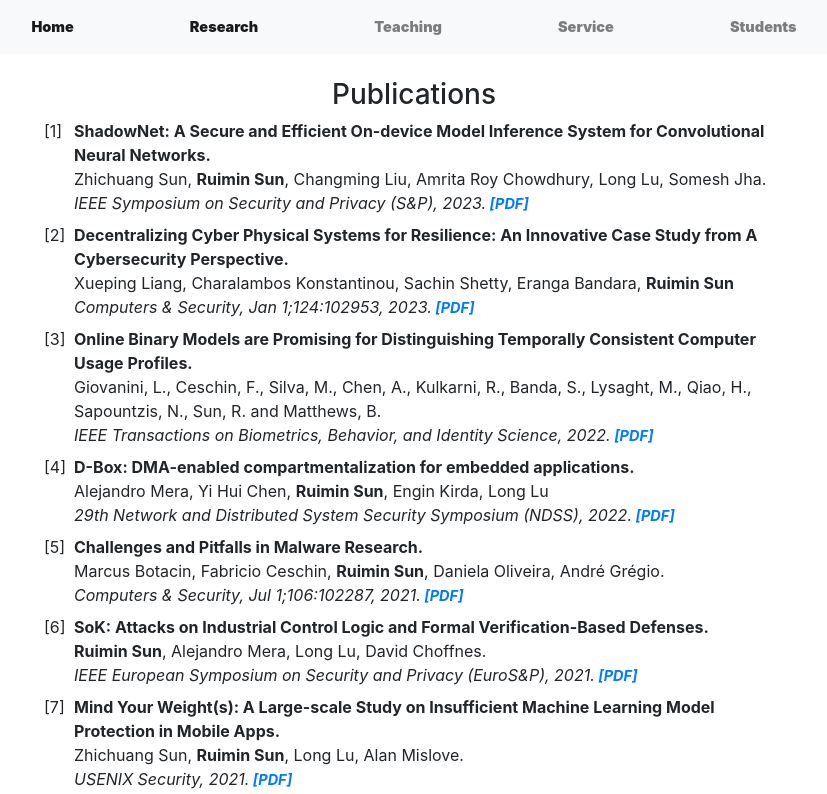
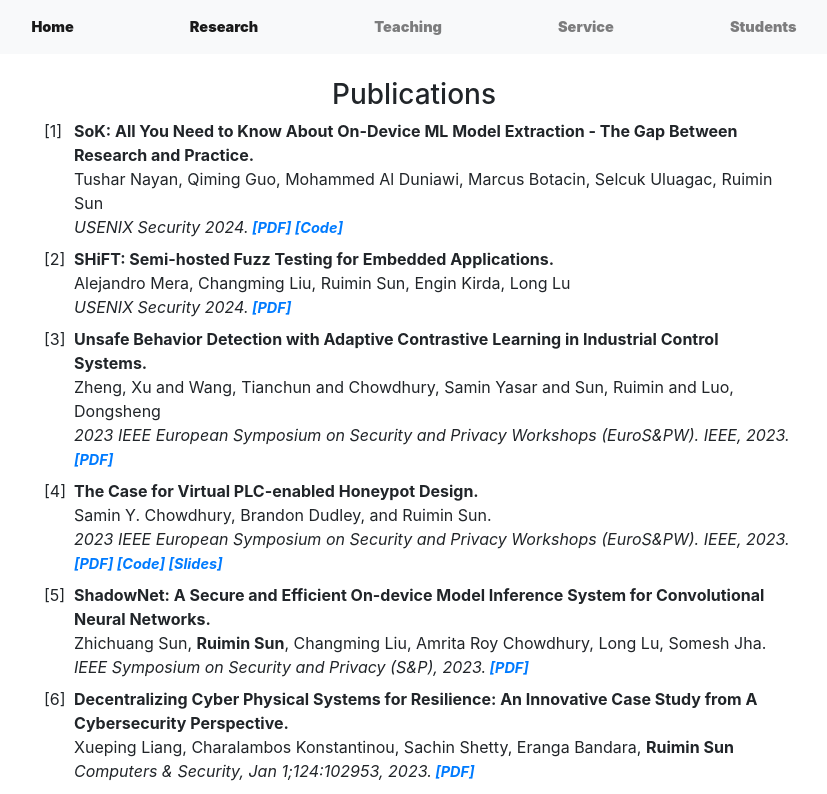
Before and after one commit to gracesrm/gracesrm.github.io, a React (Create React App) app: page /research in a window 1280 px wide. Shown: the top 794 px of the page, without its empty margins (226-1053 px from the left). Built offline with nearby package versions, Linux system fonts and the light colour scheme.

Commit message:
update news and research

```diff
--- a/src/Home/News.jsx
+++ b/src/Home/News.jsx
@@ -16,7 +16,8 @@
             </Row>
             <ParagraphContainer>
                 <ul className='ul_margin_bottom'>
-
+                    <li className='text-left'><b className="label_news ">Paper</b>&nbsp;[Mar. 2024] Our paper "SoK: All You Need to Know About On-Device ML Model Extraction - The Gap Between Research and Practice" is accepted by Usenix Security 2024. Congratulations Tushar!</li>
+                    <li className='text-left'><b className="label_news ">Paper</b>&nbsp;[Mar. 2024] Our paper "SHiFT: Semi-hosted Fuzz Testing for Embedded Applications" is accepted by Usenix Security 2024. Congratulations Alejandro!</li>
                     <li className='text-left'>[Jul. 2023] Our <i>ADvanced education and research for Machine learning-driven critical Infrastructure REsilience (ADMIRE) Center</i> (PI: Hadi Amini) is Awarded by DHS. Congratulations to the team!</li>
                     <li className='text-left'>[Jul. 2023] Our paper <a href="https://www.computer.org/csdl/proceedings-article/eurospw/2023/272000a351/1OFtfz6r864">The Case for Virtual PLC-enabled Honeypot Design</a> has been awarded the <b className="label_news ">Best Paper Award</b>&nbsp; by RICSS @EuroS&P. Congratulations to Samin and Brandon!</li>
                     <li className='text-left'>[Jul. 2023] Our paper <a href="https://www.computer.org/csdl/proceedings-article/eurospw/2023/272000a363/1OFtfAJLVx6">Unsafe Behavior Detection with Adaptive Contrastive Learning in Industrial Control Systems</a> has been accepted by RICSS @EuroS&P. Congratulations to the team!</li>
@@ -24,6 +25,12 @@
                     <li className="text-left"><b className="label_news ">CFP</b>&nbsp;[Jan. 2023] I'm chairing the 1st <a href="https://ricssworkshop.github.io/">workshop on Re-design Industrial Control Systems with Security (RICSS)</a>, happening on July 7, 2023, in Delft, Netherlands, co-located with IEEE EuroS&P 2023. Consider submit your paper <a href="https://ricssworkshop.github.io/cfp.html">CFP</a>. </li>
                     <li className="text-left">[Jan. 2023] Our proposal <i>Trustworthy Lifecycle Modeling of CPS using Formal Methods</i> is funded by NSF CITES. </li>
                     <li className="text-left">[Dec. 2022] Our work <a href="">ShadowNet: A Secure and Efficient On-device Model Inference System for Convolutional Neural Networks</a> is going to appear in IEEE S&P 2023. </li>
+                    </ul>
+                <Collapse in={!showText}>
+                    <div onClick={() => setShowText(!showText)} style={{'margin_bottom': '5em'}}>[<b><u>See more</u></b>]</div>
+                </Collapse>
+                <Collapse in={showText}>
+                <ul>
                     <li className="text-left">[June 2022] Our work <a href="https://ieeexplore.ieee.org/document/9786768">Online Binary Models are Promising for Distinguishing Temporally Consistent Computer Usage Profiles</a> is accepted by IEEE Transactions on Biometrics, Behavior, and Identity Science.</li>
                     <li className="text-left"><b className="label_news ">CFP</b>&nbsp;[May 2022] I'm serving as Guest Editor at Special Issue on Memory-based Malware and other Unconventional Threats at ACM Journal <a href="https://dl.acm.org/journal/dtrap">Digital Threats: Research and Practice</a>.</li>
                     <li className="text-left">[April 2022] Our work <a href="https://www.ndss-symposium.org/ndss-paper/auto-draft-258/"> D-Box: DMA-enabled compartmentalization for embedded applications </a> is presented at NDSS 2022.</li>
@@ -32,12 +39,6 @@
                     <li className="text-left">[Mar 2021] I'm going to teach CS 3740 - Systems Security at Northeastern University. </li>
                     <li className="text-left">[Mar 2021] Our <a href={require("../Downloads/paper/sok_preprint.pdf")}>Sok study</a> on PLC attacks and formal verifiation-based protection is to appear at <a href="http://www.ieee-security.org/TC/EuroSP2021/">EuroS&P'21</a>. </li>
                     <li className="text-left">[Jan 2021] Our <a href="https://arxiv.org/pdf/2002.07687.pdf">large-scale study</a> on the (in)security of on-device machine learning models is to appear at <a href="https://www.usenix.org/conference/usenixsecurity21">USENIX Security'21.</a>. </li>
-                </ul>
-                <Collapse in={!showText}>
-                    <div onClick={() => setShowText(!showText)} style={{'margin_bottom': '5em'}}>[<b><u>See more</u></b>]</div>
-                </Collapse>
-                <Collapse in={showText}>
-                <ul>
                     <li className="text-left">[June 2020] Our work on Mind Your Weight(s): A Large-scale Study on Insufficient Machine Learning Model Protection in Mobile Apps is presented at webinar of Future of Privacy Forum <a href="https://fpf.org/">(FPF)</a>. </li>
                     <li className="text-left">[May 2020] Our work on praise for defensive programing is accepted by <a href="https://ieeexplore.ieee.org/xpl/RecentIssue.jsp?punumber=8858">TDSC</a>. </li>
                     <li className="text-left">[May 2020] Our work on MITOS: Optimal Decisioning for the Indirect Flow Propagation Dilemma in Dynamic Information Flow Tracking is accepted by <a href="https://icdcs2020.sg/">ICDCS</a>. </li>
--- a/src/Research/index.jsx
+++ b/src/Research/index.jsx
@@ -48,10 +48,47 @@
 const publications = () => (
     <ol reversed>
         <li className="text-left li_padding_bottom">
+            <dt>SoK: All You Need to Know About On-Device ML Model Extraction - The Gap Between Research and Practice.</dt>
+            <div>Tushar Nayan, Qiming Guo, Mohammed Al Duniawi, Marcus Botacin, Selcuk Uluagac, Ruimin Sun</div>
+            <div><em>USENIX Security 2024.
+            <a href={"https://drive.google.com/file/d/1FnUENEsZfO1-D4zlqxKkNaDmSmdCtRhq/view?usp=sharing"}> [PDF]</a>
+            <a href={"https://github.com/sys-ris3/ML_Extraction_Sok"}> [Code]</a>
+            {/* <a href={""}> [Slides]</a> */}
+            </em></div>
+        </li>
+        <li className="text-left li_padding_bottom">
+            <dt>SHiFT: Semi-hosted Fuzz Testing for Embedded Applications.</dt>
+            <div>Alejandro Mera, Changming Liu, Ruimin Sun, Engin Kirda, Long Lu</div>
+            <div><em>USENIX Security 2024.
+            <a href={"https://drive.google.com/file/d/18KLN-7W6ofk_mWESJ_Qq97pYwS54A2y9/view?usp=sharing"}> [PDF]</a>
+            {/* <a href={""}> [Code]</a>
+            <a href={""}> [Slides]</a> */}
+            </em></div>
+        </li>
+        <li className="text-left li_padding_bottom">
+            <dt>Unsafe Behavior Detection with Adaptive Contrastive Learning in Industrial Control Systems.</dt>
+            <div>Zheng, Xu and Wang, Tianchun and Chowdhury, Samin Yasar and Sun, Ruimin and Luo, Dongsheng</div>
+            <div><em>2023 IEEE European Symposium on Security and Privacy Workshops (EuroS&PW). IEEE, 2023.
+            <a href={"https://drive.google.com/file/d/1aNYjXjSzhHvkVYECAaUQpD6KpGPxPMo1/view?usp=sharing"}> [PDF]</a>
+            {/* <a href={""}> [Code]</a> */}
+            {/* <a href={""}> [Slides]</a> */}
+            </em></div>
+        </li>
+        <li className="text-left li_padding_bottom">
+            <dt>The Case for Virtual PLC-enabled Honeypot Design.</dt>
+            <div>Samin Y. Chowdhury, Brandon Dudley, and Ruimin Sun. </div>
+            <div><em>2023 IEEE European Symposium on Security and Privacy Workshops (EuroS&PW). IEEE, 2023.
+            <a href={"https://drive.google.com/file/d/1TV8T44Ht5zUohe1ixWwpaTS-6g_tLOw3/view?usp=sharing"}> [PDF]</a>
+            <a href={"https://github.com/sys-ris3/PLCHoney"}> [Code]</a>
+            <a href={"https://drive.google.com/file/d/1lfbw1rhusml3ujGYg7zoYglVY56SSB5d/view?usp=sharing"}> [Slides]</a></em></div>
+        </li>
+        <li className="text-left li_padding_bottom">
             <dt>ShadowNet: A Secure and Efficient On-device Model Inference System for Convolutional Neural Networks.</dt>
             <div>Zhichuang Sun, <b>Ruimin Sun</b>, Changming Liu, Amrita Roy Chowdhury, Long Lu, Somesh Jha.</div>
             <div><em>IEEE Symposium on Security and Privacy (S&P), 2023.
-            <a href={"https://ieeexplore.ieee.org/document/10179382"}> [PDF]</a></em></div>
+            <a href={"https://drive.google.com/file/d/1SnGFwvKgPgpy-6q29DWYoMPVjqLLMXNE/view?usp=sharing"}> [PDF]
+            {/* <a href={""}> [Code] */}
+            </a></em></div>
         </li>
         <li className="text-left li_padding_bottom">
             <dt>Decentralizing Cyber Physical Systems for Resilience: An Innovative Case Study from A Cybersecurity Perspective.</dt>
@@ -63,13 +100,15 @@
             <dt>Online Binary Models are Promising for Distinguishing Temporally Consistent Computer Usage Profiles.</dt>
             <div>Giovanini, L., Ceschin, F., Silva, M., Chen, A., Kulkarni, R., Banda, S., Lysaght, M., Qiao, H., Sapountzis, N., Sun, R. and Matthews, B.</div>
             <div><em>IEEE Transactions on Biometrics, Behavior, and Identity Science, 2022.
-            <a href={"https://ieeexplore.ieee.org/document/9786768"}> [PDF]</a></em></div>
+            <a href={"https://drive.google.com/file/d/1yI5xtzHH4eqYhAaimsKqZXZESqksB6jP/view?usp=sharing"}> [PDF]</a></em></div>
         </li>
         <li className="text-left li_padding_bottom">
             <dt>D-Box: DMA-enabled compartmentalization for embedded applications.</dt>
             <div>Alejandro Mera, Yi Hui Chen, <b>Ruimin Sun</b>, Engin Kirda, Long Lu</div>
             <div><em>29th Network and Distributed System Security Symposium (NDSS), 2022.
-            <a href={"https://www.ndss-symposium.org/wp-content/uploads/2022-53-paper.pdf"}> [PDF]</a></em></div>
+            <a href={"https://www.ndss-symposium.org/wp-content/uploads/2022-53-paper.pdf"}> [PDF]</a>
+            <a href={"https://github.com/RiS3-Lab/D-Box"}> [Code]</a>
+            </em></div>
         </li>
         <li className="text-left li_padding_bottom">
             <dt>Challenges and Pitfalls in Malware Research. </dt>
@@ -81,13 +120,17 @@
             <dt> SoK: Attacks on Industrial Control Logic and Formal Verification-Based Defenses.</dt>
             <div><b>Ruimin Sun</b>, Alejandro Mera, Long Lu, David Choffnes. </div>
             <div><em>IEEE European Symposium on Security and Privacy (EuroS&P), 2021.
-            <a href={"https://ieeexplore.ieee.org/document/9581186"}> [PDF]</a></em></div>
+            <a href={"https://drive.google.com/file/d/1w7NOg4L_VnR183n8SAo6Z528BF5hrN5a/view?usp=sharing"}> [PDF]
+            <a href={"https://github.com/sys-ris3/ICS-sok-code"}>[Code]</a>
+            </a></em></div>
         </li>
         <li className="text-left li_padding_bottom">
             <dt> Mind Your Weight(s): A Large-scale Study on Insufficient Machine Learning Model Protection in Mobile Apps.</dt>
             <div>Zhichuang Sun, <b>Ruimin Sun</b>, Long Lu, Alan Mislove. </div>
             <div><em>USENIX Security, 2021.
-            <a href={"https://www.usenix.org/system/files/sec21-sun-zhichuang.pdf"}> [PDF]</a></em></div>
+            <a href={"https://www.usenix.org/system/files/sec21-sun-zhichuang.pdf"}> [PDF]</a>
+            <a href={"https://github.com/RiS3-Lab/ModelXRay"}> [Code]</a>
+            </em></div>
         </li>
         <li className="text-left li_padding_bottom">
             <dt> A Praise for Defensive Programming - Leveraging Uncertainty for Effective Malware Mitigation.</dt>
--- a/src/Service/index.jsx
+++ b/src/Service/index.jsx
@@ -76,6 +76,9 @@
 const pc = () => (
     <ol >
         <li className="text-left li_padding_bottom">
+            <div>ACM Conference on Computer and Communications Security (CCS), 2023-2024</div>
+        </li>
+        <li className="text-left li_padding_bottom">
             <div>International Conference on Computer Communictions and Networks (ICCCN), 2023</div>
         </li>
         <li className="text-left li_padding_bottom">
--- a/src/Teaching/index.jsx
+++ b/src/Teaching/index.jsx
@@ -17,13 +17,13 @@
                 <li className="text-left li_padding_bottom">
                     <dt>Principles of Cybersecurity (CIS 5370)</dt>
                     Florida International University
-                    <div><b>Lecturer</b>: 2022</div>
+                    <div><b>Lecturer</b>: fall'22, spring'23, fall'23</div>
                     {/* <dd><a href="https://www.ece.ufl.edu/wp-content/uploads/syllabi/Spring2017/EEL5934_Cross_Layer_Sec_Spring_2017.pdf">Syllabus</a></dd> */}
                 </li>
                 <li className="text-left li_padding_bottom">
                     <dt>Systems Security (CY 3740)</dt>
                     Northeastern University
-                    <div><b>Lecturer</b>: 2021</div>
+                    <div><b>Lecturer</b>: summer'21</div>
                     {/* <dd><a href="https://www.ece.ufl.edu/wp-content/uploads/syllabi/Spring2017/EEL5934_Cross_Layer_Sec_Spring_2017.pdf">Syllabus</a></dd> */}
                 </li>
                 <li className="text-left">
```
Also changed, not shown: 1 other file (tests, documents, lock files or other folders).
